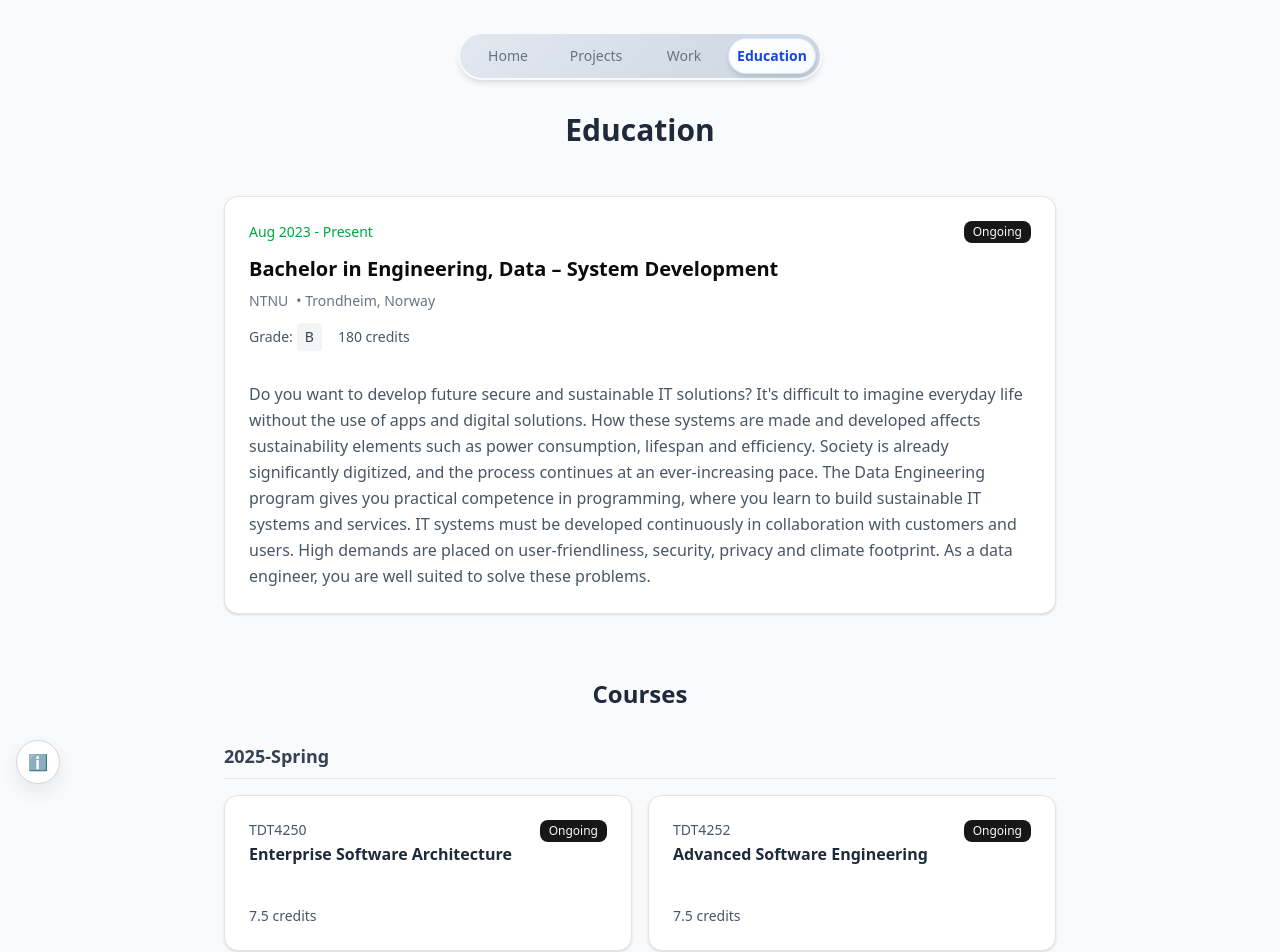
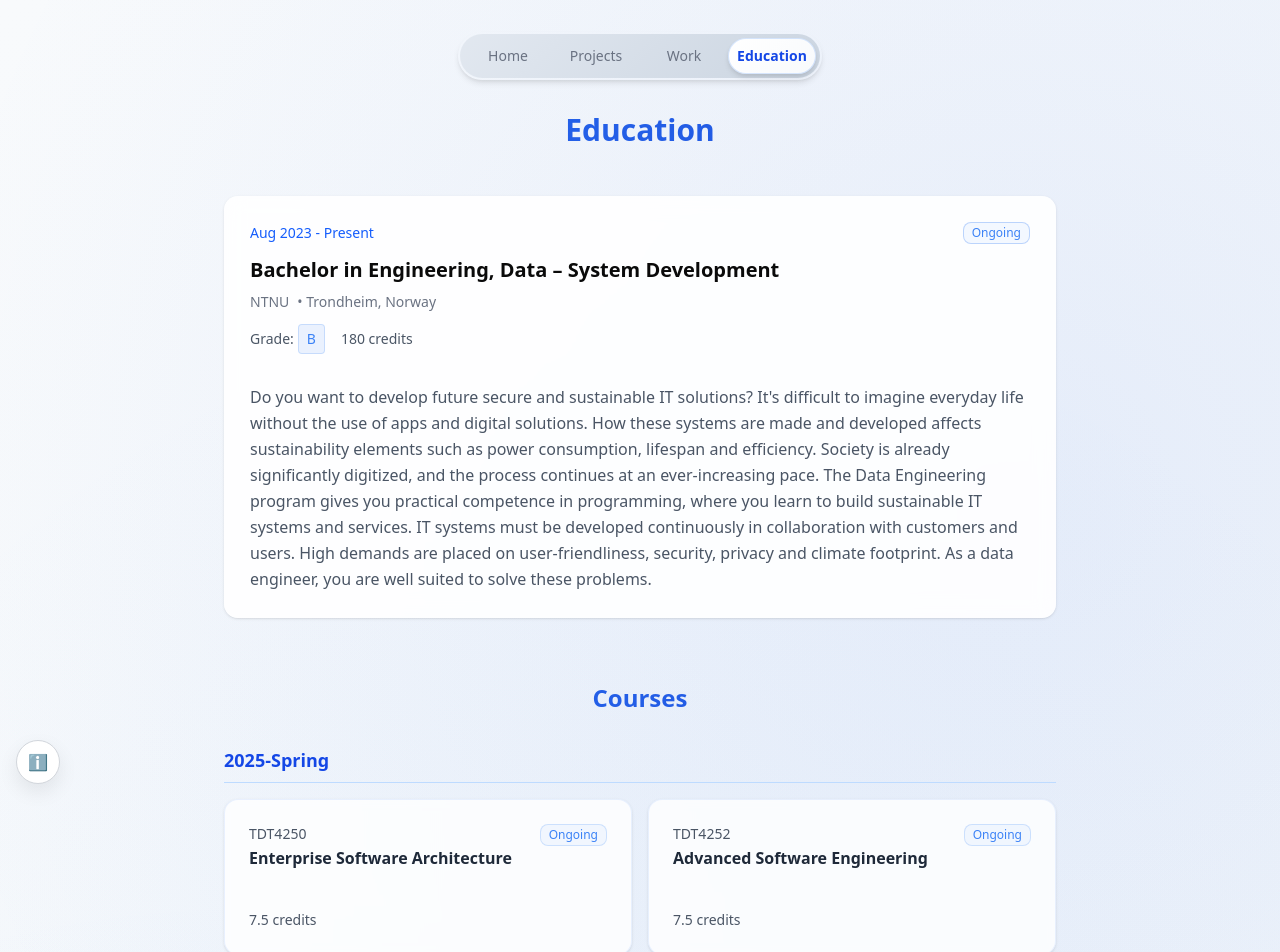
Before and after one commit to kdm-kev-NTNU/AboutMe, a Vue app in the folder frontend/homepage/: page /education in a window 1280 px wide. Shown: the top 952 px of the page. Built offline with nearby package versions, Linux system fonts and the light colour scheme.

Commit message:
add blue elements to education page

```diff
--- a/frontend/homepage/src/views/EducationView.vue
+++ b/frontend/homepage/src/views/EducationView.vue
@@ -139,7 +139,7 @@ const education = computed(() => {
 
 <template>
   <main class="education pt-20">
-    <div class="max-w-4xl mx-auto px-8 py-8">
+    <div class="max-w-4xl mx-auto px-8 py-8 relative z-10">
       <h1 class="text-3xl font-bold text-gray-800 mb-12 text-center">{{ pageTitle }}</h1>
 
       <!-- Education Cards -->
@@ -147,13 +147,13 @@ const education = computed(() => {
         <Card
           v-for="edu in education"
           :key="edu.id"
-          class="hover:shadow-lg transition-shadow duration-300"
+          class="education-card hover:shadow-lg transition-all duration-300"
         >
           <CardHeader>
             <div class="flex flex-col space-y-3">
               <div class="flex items-center justify-between">
-                <div class="text-sm font-medium text-green-600">{{ edu.period }}</div>
-                <Badge v-if="edu.status" :variant="getStatusVariant(edu.status)" class="text-xs">
+                <div class="text-sm font-medium text-blue-600">{{ edu.period }}</div>
+                <Badge v-if="edu.status" :variant="getStatusVariant(edu.status)" class="text-xs blue-status-badge">
                   {{ getStatusText(edu.status, langStore.language) }}
                 </Badge>
               </div>
@@ -187,7 +187,7 @@ const education = computed(() => {
 
         <div class="space-y-12">
           <div v-for="semesterGroup in coursesBySemester" :key="semesterGroup.semester" class="space-y-4">
-            <h3 class="text-lg font-semibold text-gray-700 border-b border-gray-200 pb-2">
+            <h3 class="text-lg font-semibold text-blue-700 border-b border-blue-200 pb-2">
               {{ semesterGroup.semester }}
             </h3>
 
@@ -195,7 +195,7 @@ const education = computed(() => {
               <Card
                 v-for="course in semesterGroup.courses"
                 :key="course.id"
-                class="hover:shadow-md transition-shadow duration-200"
+                class="course-card hover:shadow-md transition-all duration-200"
               >
                 <CardHeader class="pb-3">
                   <div class="flex items-start justify-between">
@@ -209,7 +209,7 @@ const education = computed(() => {
                     </div>
                     <Badge
                       :variant="getCourseStatusVariant(course.status)"
-                      class="text-xs ml-2 flex-shrink-0"
+                      class="text-xs ml-2 flex-shrink-0 blue-course-badge"
                     >
                       {{ getCourseStatusText(course.status, langStore.language) }}
                     </Badge>
@@ -235,6 +235,141 @@ const education = computed(() => {
 <style scoped>
 .education {
   min-height: 100vh;
-  background-color: #f9fafb;
+  background: linear-gradient(135deg, #f8fafc 0%, #f1f5f9 100%);
+  position: relative;
+}
+
+.education::before {
+  content: '';
+  position: absolute;
+  top: 0;
+  left: 0;
+  right: 0;
+  bottom: 0;
+  background: radial-gradient(circle at 20% 80%, rgba(59, 130, 246, 0.08) 0%, transparent 50%),
+              radial-gradient(circle at 80% 20%, rgba(37, 99, 235, 0.08) 0%, transparent 50%),
+              radial-gradient(circle at 50% 50%, rgba(96, 165, 250, 0.05) 0%, transparent 70%);
+  pointer-events: none;
+}
+
+/* Education Card Styling */
+.education-card {
+  position: relative;
+  border: 2px solid transparent;
+  transition: all 0.3s ease;
+  background: rgba(255, 255, 255, 0.9);
+  backdrop-filter: blur(10px);
+}
+
+.education-card::before {
+  content: '';
+  position: absolute;
+  top: -2px;
+  left: -2px;
+  right: -2px;
+  bottom: -2px;
+  background: linear-gradient(135deg, #3b82f6, #2563eb, #1d4ed8);
+  border-radius: 12px;
+  opacity: 0;
+  transition: opacity 0.3s ease;
+  z-index: -1;
+}
+
+.education-card:hover {
+  border-color: rgba(59, 130, 246, 0.3);
+  background: rgba(255, 255, 255, 0.95);
+  transform: translateY(-2px);
+  box-shadow: 0 12px 30px rgba(59, 130, 246, 0.15) !important;
+}
+
+.education-card:hover::before {
+  opacity: 0.1;
+}
+
+/* Course Card Styling */
+.course-card {
+  position: relative;
+  border: 1px solid rgba(59, 130, 246, 0.1);
+  transition: all 0.2s ease;
+  background: rgba(255, 255, 255, 0.8);
+  backdrop-filter: blur(5px);
+}
+
+.course-card:hover {
+  border-color: rgba(59, 130, 246, 0.3);
+  background: rgba(255, 255, 255, 0.9);
+  transform: translateY(-1px);
+  box-shadow: 0 8px 25px rgba(59, 130, 246, 0.1) !important;
+}
+
+/* Blue Status Badge Styling */
+.blue-status-badge {
+  border: 1px solid rgba(59, 130, 246, 0.3) !important;
+  color: #3b82f6 !important;
+  background: rgba(59, 130, 246, 0.05) !important;
+  transition: all 0.3s ease !important;
+}
+
+.blue-status-badge:hover {
+  border-color: rgba(59, 130, 246, 0.5) !important;
+  background: rgba(59, 130, 246, 0.1) !important;
+  color: #2563eb !important;
+  transform: translateY(-1px) !important;
+}
+
+/* Blue Course Badge Styling */
+.blue-course-badge {
+  border: 1px solid rgba(59, 130, 246, 0.2) !important;
+  color: #3b82f6 !important;
+  background: rgba(59, 130, 246, 0.05) !important;
+  transition: all 0.2s ease !important;
+}
+
+.blue-course-badge:hover {
+  border-color: rgba(59, 130, 246, 0.4) !important;
+  background: rgba(59, 130, 246, 0.08) !important;
+  color: #2563eb !important;
+}
+
+/* Page Title Styling */
+h1 {
+  background: linear-gradient(135deg, #3b82f6 0%, #2563eb 50%, #1d4ed8 100%);
+  background-clip: text;
+  -webkit-background-clip: text;
+  -webkit-text-fill-color: transparent;
+  background-size: 200% 200%;
+  animation: gradientShift 3s ease-in-out infinite;
+}
+
+h2 {
+  background: linear-gradient(135deg, #3b82f6 0%, #2563eb 50%, #1d4ed8 100%);
+  background-clip: text;
+  -webkit-background-clip: text;
+  -webkit-text-fill-color: transparent;
+  background-size: 200% 200%;
+  animation: gradientShift 3s ease-in-out infinite;
+}
+
+@keyframes gradientShift {
+  0%, 100% { background-position: 0% 50%; }
+  50% { background-position: 100% 50%; }
+}
+
+/* Grade styling */
+span[class*="bg-gray-100"] {
+  background: rgba(59, 130, 246, 0.1) !important;
+  color: #3b82f6 !important;
+  border: 1px solid rgba(59, 130, 246, 0.2) !important;
+}
+
+/* Responsive adjustments */
+@media (max-width: 768px) {
+  .education-card:hover {
+    transform: translateY(-1px);
+  }
+
+  .course-card:hover {
+    transform: none;
+  }
 }
 </style>
```
